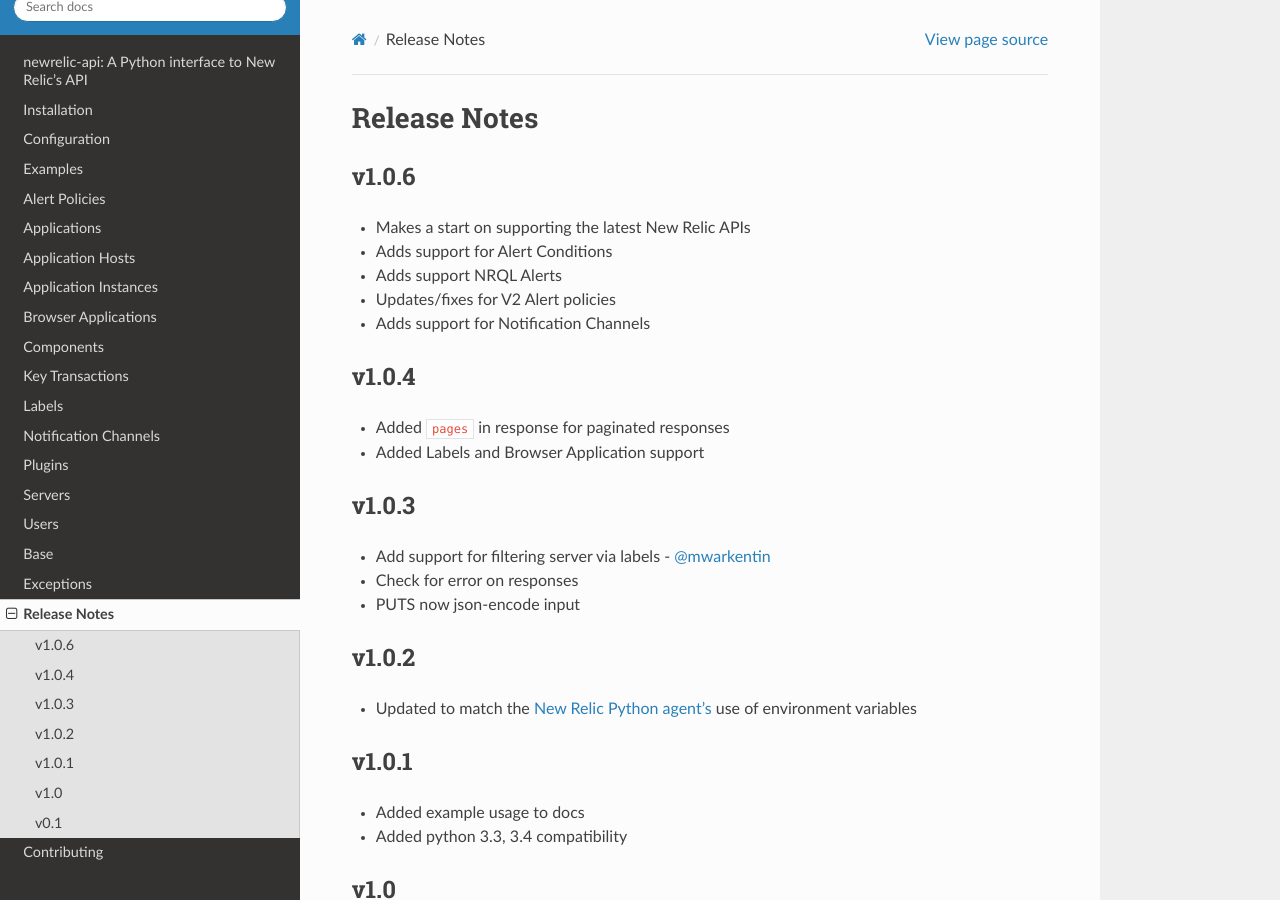
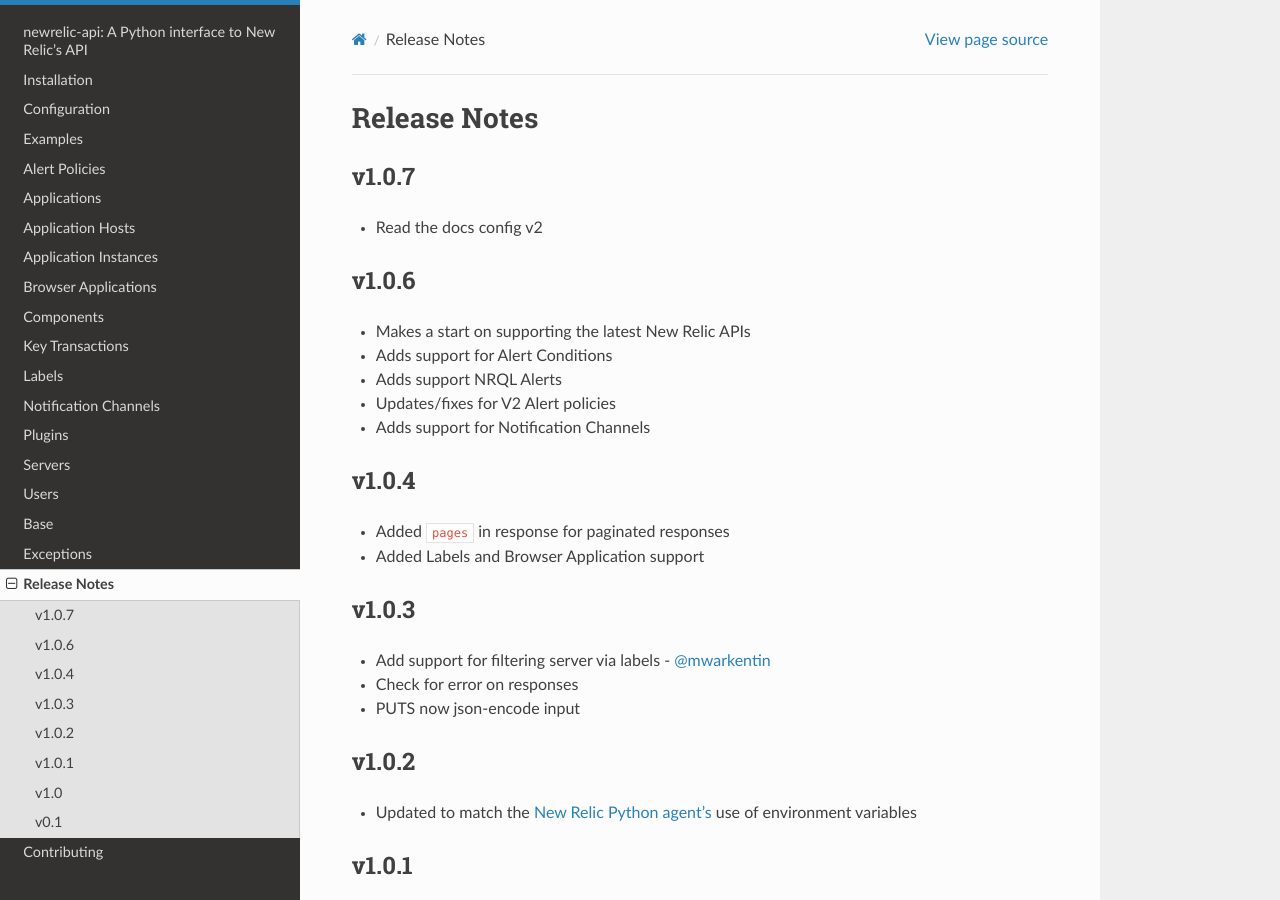
Before and after one commit to ambitioninc/newrelic-api, a Sphinx documentation site: the page built from docs/release_notes.rst, in a window 1280 px wide and 900 px high. Built offline with Sphinx 7.4.7 and the Read the Docs theme 2.0.0, drawn with Linux system fonts in a browser that asks for light colours.

Commit message:
read the docs config v2

```diff
--- a/docs/release_notes.rst
+++ b/docs/release_notes.rst
@@ -1,5 +1,10 @@
 Release Notes
 =============
+
+v1.0.7
+------
+
+* Read the docs config v2
 
 v1.0.6
 ------
--- a/newrelic_api/version.py
+++ b/newrelic_api/version.py
@@ -1 +1 @@
-__version__ = '1.0.6'
+__version__ = '1.0.7'
```
Also changed, not shown: .readthedocs.yaml (added).
